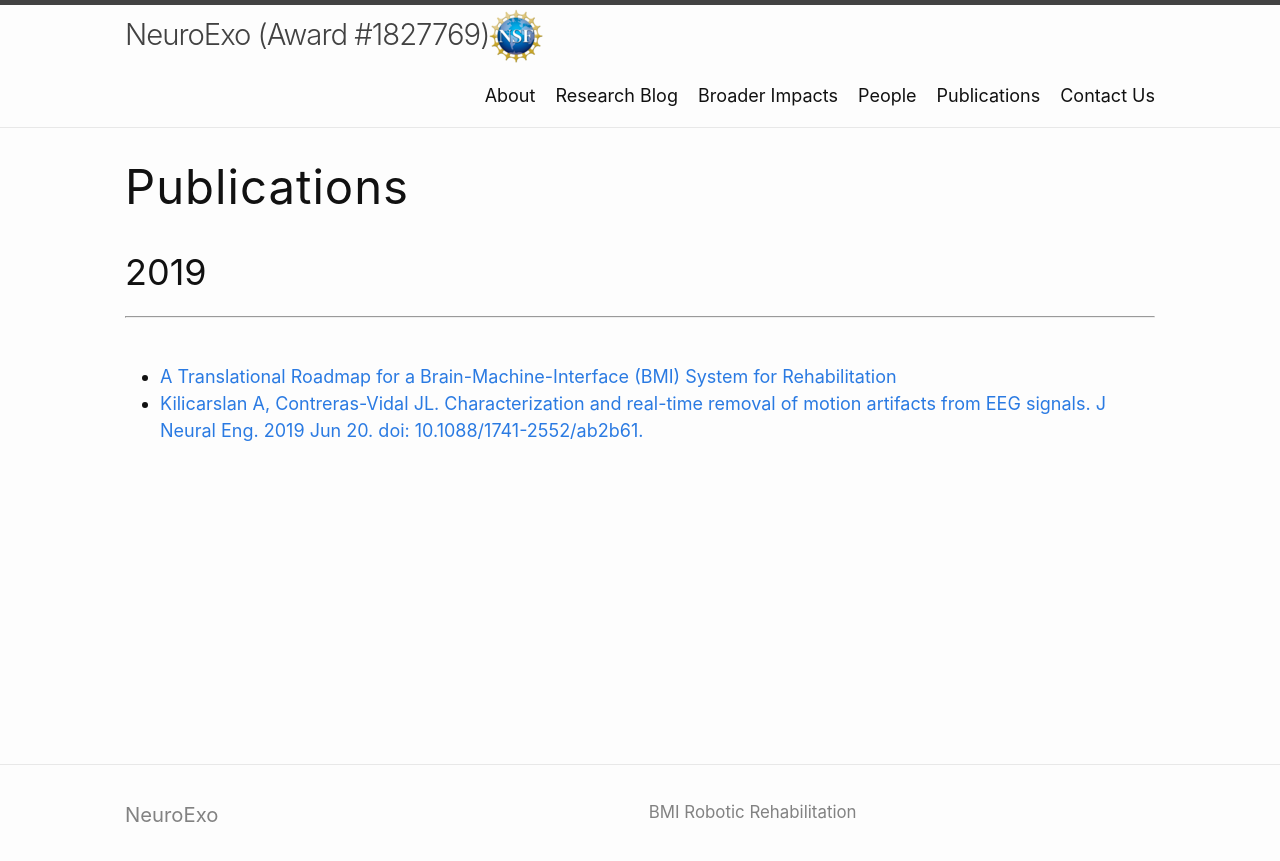
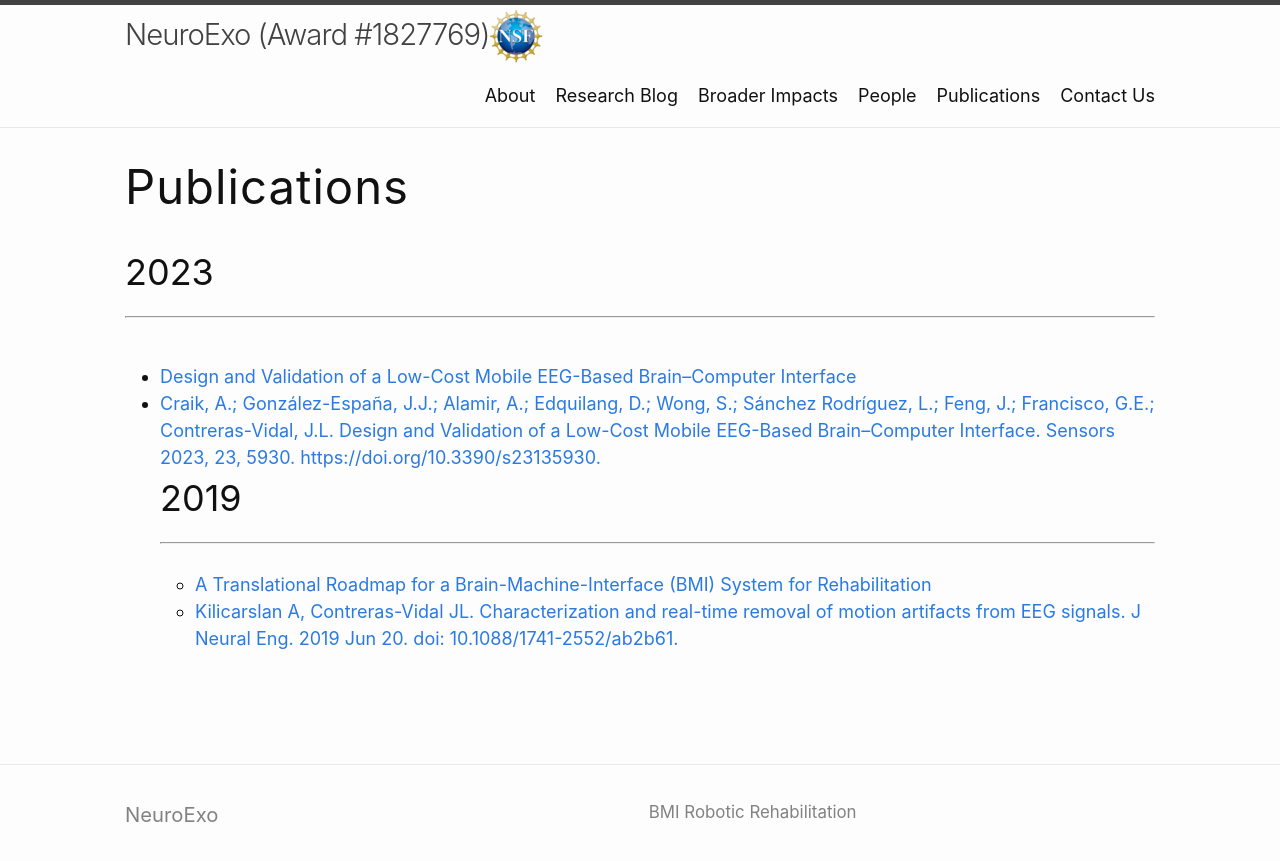
Before and after one commit to arcraik/neuroexo-website, a Jekyll site: the page built from publications.md, in a window 1280 px wide. Shown: the top 861 px of the page. Built offline with Jekyll 4.4.1, drawn with Linux system fonts in a browser that asks for light colours.

Commit message:
Update publications.md

```diff
--- a/publications.md
+++ b/publications.md
@@ -2,6 +2,13 @@
 layout: page
 title: Publications
 ---
+<h2>2023</h2>
+<hr>
+<br>
+<ul>
+  <li><a href="NeuroExo_Sensors.pdf" target="_blank">Design and Validation of a Low-Cost Mobile EEG-Based Brain–Computer Interface</a></li>
+  <li><a href="https://www.mdpi.com/1424-8220/23/13/5930" target="_blank"> Craik, A.; González-España, J.J.; Alamir, A.; Edquilang, D.; Wong, S.; Sánchez Rodríguez, L.; Feng, J.; Francisco, G.E.; Contreras-Vidal, J.L. Design and Validation of a Low-Cost Mobile EEG-Based Brain–Computer Interface. Sensors 2023, 23, 5930. https://doi.org/10.3390/s23135930.</a></li>
+
 <h2>2019</h2>
 <hr>
 <br>
```
